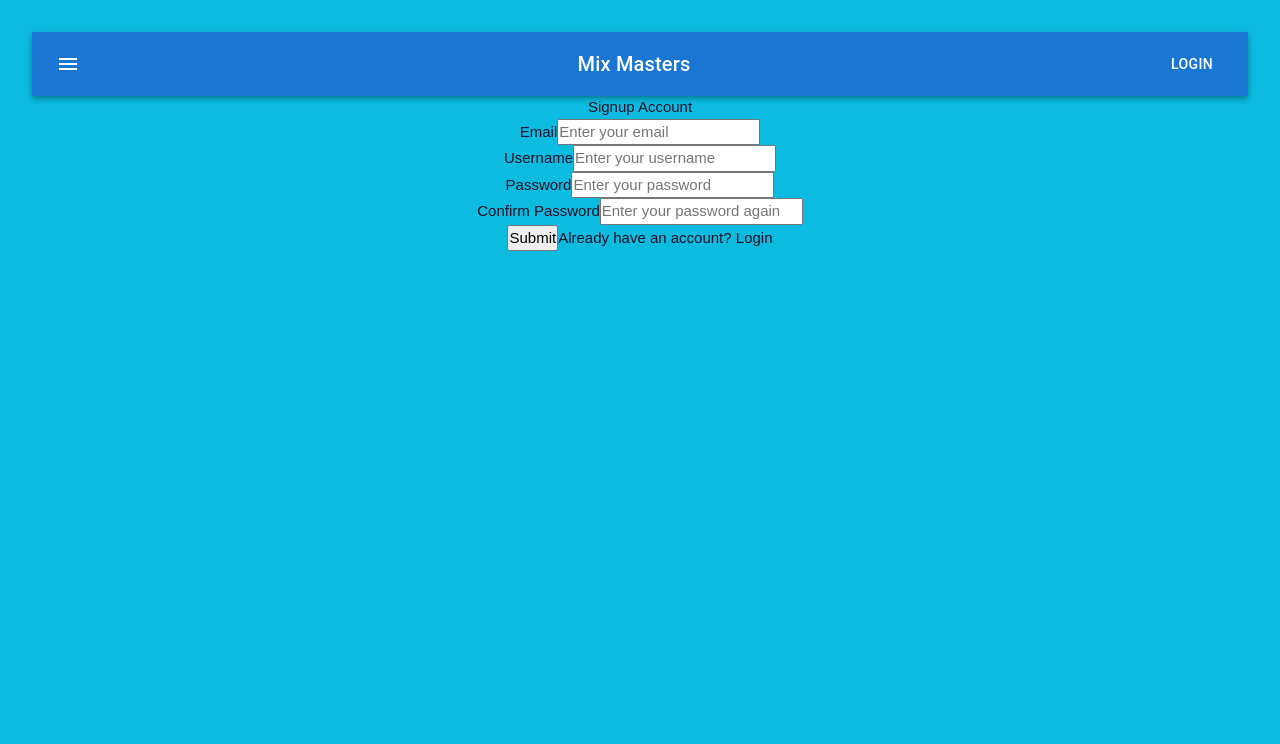
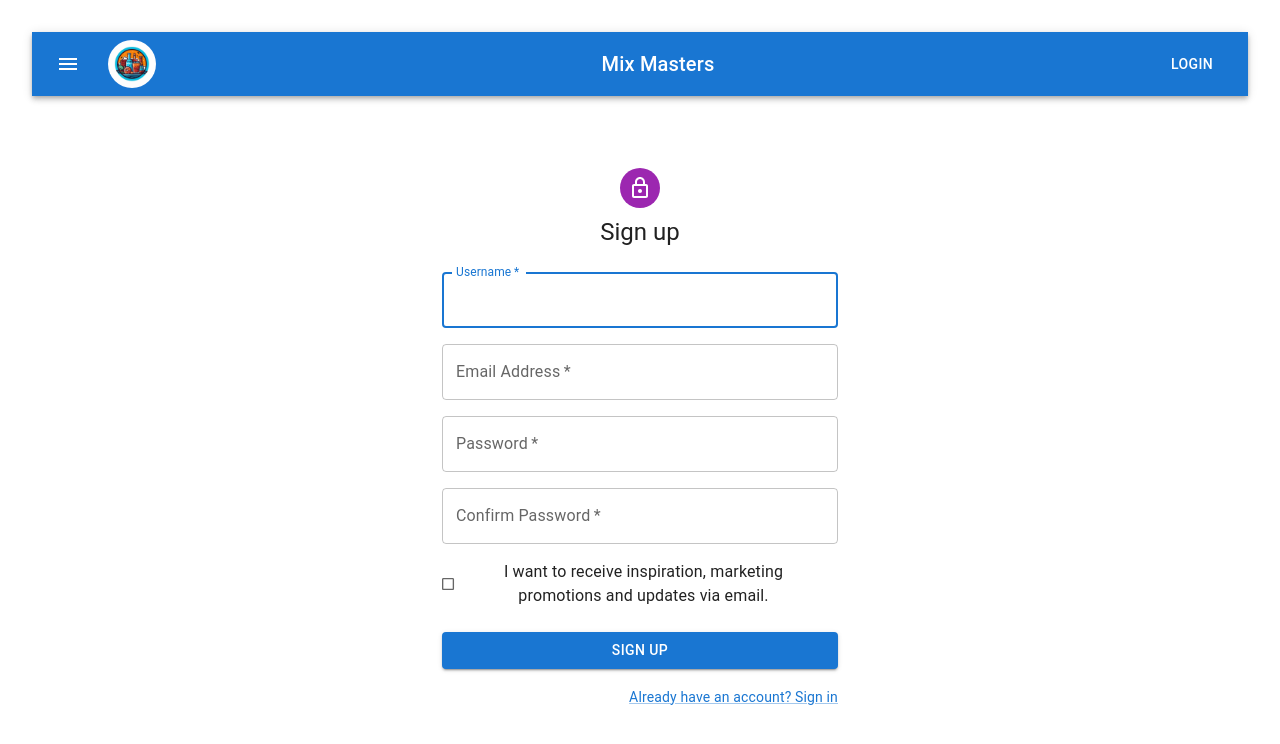
Before and after one commit to 8cott/mix-masters, a React (Vite) app in the folder client/: page /signup in a window 1280 px wide. Shown: the top 744 px of the page. Built offline with nearby package versions, Linux system fonts and the light colour scheme.

Commit message:
stlyed login and signup pages. Most of the home page is done.

```diff
--- a/client/package.json
+++ b/client/package.json
@@ -24,6 +24,7 @@
     "react": "^18.2.0",
     "react-cookie": "^4.1.1",
     "react-dom": "^18.2.0",
+    "react-material-ui-carousel": "^3.4.2",
     "react-redux": "^8.1.0",
     "react-router-dom": "^6.13.0",
     "react-toastify": "^9.1.3",
--- a/client/src/components/AppBarMUI.jsx
+++ b/client/src/components/AppBarMUI.jsx
@@ -56,6 +56,13 @@ const AppBarMUI = () => {
           >
             <MenuIcon />
           </IconButton>
+          <a href="/">
+            <img
+            className='mix-master-logo-nav'
+              src="/src/assets/images/mix-master-logo.png"
+              alt="logo"
+            />
+          </a>
           <Typography
             variant="h6"
             component="div"
--- a/client/src/components/DrinkCard.jsx
+++ b/client/src/components/DrinkCard.jsx
@@ -6,9 +6,10 @@ const DrinkCard = (props) => {
   const drink = props.drink;
 
   return (
-    <div className='card-container'>
+    <div className='drinkcard-container'>
       <Link to={`/show-drink/${drink._id}`}>
         <img
+        className='drink-image'
           src={drink.image_url}
           alt='Drinks'
           height={200}
--- a/client/src/components/HomePage.jsx
+++ b/client/src/components/HomePage.jsx
@@ -1,11 +1,9 @@
 import React from 'react';
-import NavBar from './NavBar';
+import ImageCarousel from './ImageCarousel';
 
 function HomePage() {
   return (
     <div>
-       <NavBar/>
-
         <main>
           <section>
             <div className="container">
@@ -17,6 +15,7 @@ function HomePage() {
           </section>
           <section className="carousel">
             <h2 className="fs-secondary-heading fw-bold">Check These Out!</h2>
+            <ImageCarousel/>
           </section>
         </main>
 
--- /dev/null
+++ b/client/src/components/ImageCarousel.jsx
@@ -0,0 +1,47 @@
+import React, { useState, useEffect } from 'react';
+import Carousel from 'react-material-ui-carousel';
+import { Paper } from '@mui/material';
+import DrinkCard from './DrinkCard';
+
+const ImageCarousel = () => {
+  const [drinks, setDrinks] = useState([]);
+
+  useEffect(() => {
+    // Fetch drink data from the server
+    fetchDrinks();
+  }, []);
+
+  const fetchDrinks = async () => {
+    try {
+      const response = await fetch('http://localhost:8000/drinks');
+      const data = await response.json();
+      setDrinks(data);
+    } catch (error) {
+      console.error('Error fetching drinks:', error);
+    }
+  };
+
+  return (
+    <Carousel>
+      {drinks.map((drink, index) => (
+        <Item key={index} drink={drink} />
+      ))}
+    </Carousel>
+  );
+};
+
+const Item = ({ drink }) => (
+  <Paper
+    style={{
+      display: 'flex',
+      flexDirection: 'column',
+      justifyContent: 'center',
+      alignItems: 'center',
+      padding: '1rem',
+    }}
+  >
+    <DrinkCard drink={drink} />
+  </Paper>
+);
+
+export default ImageCarousel;
--- a/client/src/components/Login.jsx
+++ b/client/src/components/Login.jsx
@@ -1,8 +1,22 @@
 import React, { useState, useContext } from 'react';
 import { Link, useNavigate } from 'react-router-dom';
-import axios from 'axios';
 import { toast } from 'react-toastify';
+import Avatar from '@mui/material/Avatar';
+import Button from '@mui/material/Button';
+import CssBaseline from '@mui/material/CssBaseline';
+import TextField from '@mui/material/TextField';
+import FormControlLabel from '@mui/material/FormControlLabel';
+import Checkbox from '@mui/material/Checkbox';
+import Grid from '@mui/material/Grid';
+import LockOutlinedIcon from '@mui/icons-material/LockOutlined';
+import Typography from '@mui/material/Typography';
+import Container from '@mui/material/Container';
+import { createTheme, ThemeProvider } from '@mui/material/styles';
 import { AuthContext } from './AuthContext';
+import { Box } from '@mui/material';
+import LinkMui from '@mui/material/Link';
+
+const theme = createTheme();
 
 const Login = () => {
   const navigate = useNavigate();
@@ -20,73 +34,115 @@ const Login = () => {
     });
   };
 
-  const handleError = (err) =>
-    toast.error(err, {
+  const handleError = (err) => toast.error(err, {});
+
+  const handleSuccess = (msg) => toast.success('🍹 Logged in successfully');
+
+  const handleSubmit = (e) => {
+    e.preventDefault();
+    const data = new FormData(e.currentTarget);
+    console.log({
+      email: data.get('email'),
+      password: data.get('password'),
     });
-  const handleSuccess = (msg) =>
-  toast.success('🍹 Logged in successfully');
-
-  const handleSubmit = async (e) => {
-    e.preventDefault();
-    try {
-      const { data } = await axios.post(
-        'http://localhost:8000/login',
-        {
-          ...inputValue,
-        },
-        { withCredentials: true }
-      );
-      const { success, message, token } = data;
-      if (success) {
-        localStorage.setItem('jwt', token);
-        setIsLoggedIn(true);
-        handleSuccess(message);
-        setTimeout(() => {
-          navigate('/');
-        }, 1000);
-      } else {
-        handleError(message);
-      }
-    } catch (error) {
-      console.log(error);
-    }
+    // Your login logic goes here
     setInputValue({
       ...inputValue,
       email: '',
       password: '',
     });
+    // Set the user as logged in and navigate to the home page
+    setIsLoggedIn(true);
+    handleSuccess('Logged in successfully');
+    setTimeout(() => {
+      navigate('/');
+    }, 1000);
   };
 
   return (
+    <ThemeProvider theme={theme}>
+      <Container
+        component="main"
+        maxWidth="xs"
+        sx={{
+          display: 'flex',
+          alignItems: 'center',
+          justifyContent: 'center',
+          marginTop: '5rem',
+        }}
+      >
+        <CssBaseline />
         <div className="form_container">
-      <h2>Login Account</h2>
+          <Box
+            sx={{
+              display: 'flex',
+              flexDirection: 'column',
+              alignItems: 'center',
+              mb: 4,
+            }}
+          >
+            <Avatar sx={{ m: 1, bgcolor: 'secondary.main' }}>
+              <LockOutlinedIcon />
+            </Avatar>
+            <Typography component="h1" variant="h5">
+              Sign In
+            </Typography>
+          </Box>
           <form onSubmit={handleSubmit}>
-        <div>
-          <label htmlFor="email">Email</label>
-          <input
-            type="email"
+            <TextField
+              margin="normal"
+              required
+              fullWidth
+              id="email"
+              label="Email Address"
               name="email"
+              autoComplete="email"
+              autoFocus
               value={email}
               placeholder="Enter your email"
               onChange={handleOnChange}
             />
-        </div>
-        <div>
-          <label htmlFor="password">Password</label>
-          <input
+            <TextField
+              margin="normal"
+              required
+              fullWidth
+              name="password"
+              label="Password"
               type="password"
-            name="password"
+              id="password"
+              autoComplete="current-password"
               value={password}
               placeholder="Enter your password"
               onChange={handleOnChange}
             />
-        </div>
-        <button type="submit">Submit</button>
-        <span>
-          Don't have an account? <Link to={'/signup'}>Signup</Link>
-        </span>
+            <FormControlLabel
+              control={<Checkbox value="remember" color="primary" />}
+              label="Remember me"
+            />
+            <Button
+              type="submit"
+              fullWidth
+              variant="contained"
+              sx={{ mt: 3, mb: 2 }}
+            >
+              Sign In
+            </Button>
+            <Grid container>
+              <Grid item xs>
+                <Link href="#" variant="body2">
+                  Forgot password?
+                </Link>
+              </Grid>
+              <Grid item>
+              <LinkMui component={Link} to="/signup" variant="body2">
+                  Don't have an account? Sign up
+                </LinkMui>
+              </Grid>
+            </Grid>
           </form>
         </div>
+      </Container>
+    </ThemeProvider>
   );
 };
 
--- a/client/src/components/NavBar.jsx
+++ b/client/src/components/NavBar.jsx
@@ -1,49 +1,49 @@
-import React from "react";
-import { Link, useLocation } from "react-router-dom";
-import '../../../client/src/index.css';
+// import React from "react";
+// import { Link, useLocation } from "react-router-dom";
+// import '../../../client/src/index.css';
 
-function NavBar() {
-  const location = useLocation();
+// function NavBar() {
+//   const location = useLocation();
 
-   // Check if the current path is the Login page
-   const isLoginPage = location.pathname === "/login";
+//    // Check if the current path is the Login page
+//    const isLoginPage = location.pathname === "/login";
 
-  return (
-    <header className="primary-header">
-      <div className="container">
-        <div className="nav-wrapper">
-          <a href="/">
-            <img className='mix-master-logo' src="/src/assets/images/mix-master-logo.png" alt="logo" />
-          </a>
-          <nav className="primary-navigation">
-            <ul
-              aria-label="Primary"
-              role="list"
-              className="nav-list"
-              id="primary-navigation"
-            >
-              <li>
-                <a href="/">Home</a>
-              </li>
-              <li>
-                <a href="/show-drink-list">Drinks</a>
-              </li>
-              <li>
-                <a href="#">About Us</a>
-              </li>
-            </ul>
-          </nav>
-          {!isLoginPage && (
-                <div>
-                  <Link to="/login">
-                    <button className="button">Login/Register</button>
-                  </Link>
-                </div>
-              )}
-        </div>
-      </div>
-    </header>
-  );
-}
+//   return (
+//     <header className="primary-header">
+//       <div className="container">
+//         <div className="nav-wrapper">
+//           <a href="/">
+//             <img className='mix-master-logo' src="/src/assets/images/mix-master-logo.png" alt="logo" />
+//           </a>
+//           <nav className="primary-navigation">
+//             <ul
+//               aria-label="Primary"
+//               role="list"
+//               className="nav-list"
+//               id="primary-navigation"
+//             >
+//               <li>
+//                 <a href="/">Home</a>
+//               </li>
+//               <li>
+//                 <a href="/show-drink-list">Drinks</a>
+//               </li>
+//               <li>
+//                 <a href="#">About Us</a>
+//               </li>
+//             </ul>
+//           </nav>
+//           {!isLoginPage && (
+//                 <div>
+//                   <Link to="/login">
+//                     <button className="button">Login/Register</button>
+//                   </Link>
+//                 </div>
+//               )}
+//         </div>
+//       </div>
+//     </header>
+//   );
+// }
 
-export default NavBar;
+// export default NavBar;
--- a/client/src/components/Signup.jsx
+++ b/client/src/components/Signup.jsx
@@ -1,11 +1,24 @@
-import React, { useState } from 'react';
+import * as React from 'react';
 import { Link, useNavigate } from 'react-router-dom';
 import axios from 'axios';
 import { ToastContainer, toast } from 'react-toastify';
+import Avatar from '@mui/material/Avatar';
+import Button from '@mui/material/Button';
+import CssBaseline from '@mui/material/CssBaseline';
+import TextField from '@mui/material/TextField';
+import FormControlLabel from '@mui/material/FormControlLabel';
+import Checkbox from '@mui/material/Checkbox';
+import LinkMui from '@mui/material/Link';
+import Grid from '@mui/material/Grid';
+import Box from '@mui/material/Box';
+import LockOutlinedIcon from '@mui/icons-material/LockOutlined';
+import Typography from '@mui/material/Typography';
+import Container from '@mui/material/Container';
+import { createTheme, ThemeProvider } from '@mui/material/styles';
 
 const Signup = () => {
   const navigate = useNavigate();
-  const [inputValue, setInputValue] = useState({
+  const [inputValue, setInputValue] = React.useState({
     email: '',
     password: '',
     username: '',
@@ -65,55 +78,102 @@ const Signup = () => {
   };
 
   return (
-    <div className='form_container'>
-      <h2>Signup Account</h2>
-      <form onSubmit={handleSubmit}>
-        <div>
-          <label htmlFor='email'>Email</label>
-          <input
-            type='email'
-            name='email'
-            value={email}
-            placeholder='Enter your email'
+    <ThemeProvider theme={createTheme()}>
+      <Container component="main" maxWidth="xs">
+        <CssBaseline />
+        <Box
+          sx={{
+            marginTop: 8,
+            display: 'flex',
+            flexDirection: 'column',
+            alignItems: 'center',
+          }}
+        >
+          <Avatar sx={{ m: 1, bgcolor: 'secondary.main' }}>
+            <LockOutlinedIcon />
+          </Avatar>
+          <Typography component="h1" variant="h5">
+            Sign up
+          </Typography>
+          <Box component="form" noValidate onSubmit={handleSubmit} sx={{ mt: 3 }}>
+            <Grid container spacing={2}>
+              <Grid item xs={12}>
+                <TextField
+                  autoComplete="username"
+                  name="username"
+                  required
+                  fullWidth
+                  id="username"
+                  label="Username"
+                  autoFocus
+                  value={username}
                   onChange={handleOnChange}
                 />
-        </div>
-        <div>
-          <label htmlFor='username'>Username</label>
-          <input
-            type='text'
-            name='username'
-            value={username}
-            placeholder='Enter your username'
+              </Grid>
+              <Grid item xs={12}>
+                <TextField
+                  autoComplete="email"
+                  name="email"
+                  required
+                  fullWidth
+                  id="email"
+                  label="Email Address"
+                  value={email}
                   onChange={handleOnChange}
                 />
-        </div>
-        <div>
-          <label htmlFor='password'>Password</label>
-          <input
-            type='password'
-            name='password'
+              </Grid>
+              <Grid item xs={12}>
+                <TextField
+                  autoComplete="new-password"
+                  name="password"
+                  required
+                  fullWidth
+                  id="password"
+                  label="Password"
+                  type="password"
                   value={password}
-            placeholder='Enter your password'
                   onChange={handleOnChange}
                 />
-        </div>
-        <div>
-          <label htmlFor='confirmPassword'>Confirm Password</label>
-          <input
-            type='password'
-            name='confirmPassword'
+              </Grid>
+              <Grid item xs={12}>
+                <TextField
+                  autoComplete="new-password"
+                  name="confirmPassword"
+                  required
+                  fullWidth
+                  id="confirmPassword"
+                  label="Confirm Password"
+                  type="password"
                   value={confirmPassword}
-            placeholder='Enter your password again'
                   onChange={handleOnChange}
                 />
-        </div>
-        <button type='submit'>Submit</button>
-        <span>
-          Already have an account? <Link to={'/login'}>Login</Link>
-        </span>
-      </form>
-    </div>
+              </Grid>
+              <Grid item xs={12}>
+                <FormControlLabel
+                  control={<Checkbox value="allowExtraEmails" color="primary" />}
+                  label="I want to receive inspiration, marketing promotions and updates via email."
+                />
+              </Grid>
+            </Grid>
+            <Button
+              type="submit"
+              fullWidth
+              variant="contained"
+              sx={{ mt: 3, mb: 2 }}
+            >
+              Sign Up
+            </Button>
+            <Grid container justifyContent="flex-end">
+              <Grid item>
+                <LinkMui component={Link} to="/login" variant="body2">
+                  Already have an account? Sign in
+                </LinkMui>
+              </Grid>
+            </Grid>
+          </Box>
+        </Box>
+      </Container>
+    </ThemeProvider>
   );
 };
 
--- a/client/src/index.css
+++ b/client/src/index.css
@@ -139,6 +139,12 @@ svg {
   border-radius: 50%;
 }
 
+.mix-master-logo-nav{
+  width: 3rem;
+  aspect-ratio: 1;
+  border-radius: 50%;
+}
+
 .nav-wrapper{
   display: flex;
   align-items: center;
@@ -197,3 +203,9 @@ a:hover{
   transform: translateY(.25em);
   transition: 100ms;
 }
+
+.drinkcard-container{
+  display: flex;
+  align-items: center;
+  justify-content: center;
+}
```
Lines whose indentation alone changed are shown as unchanged.
